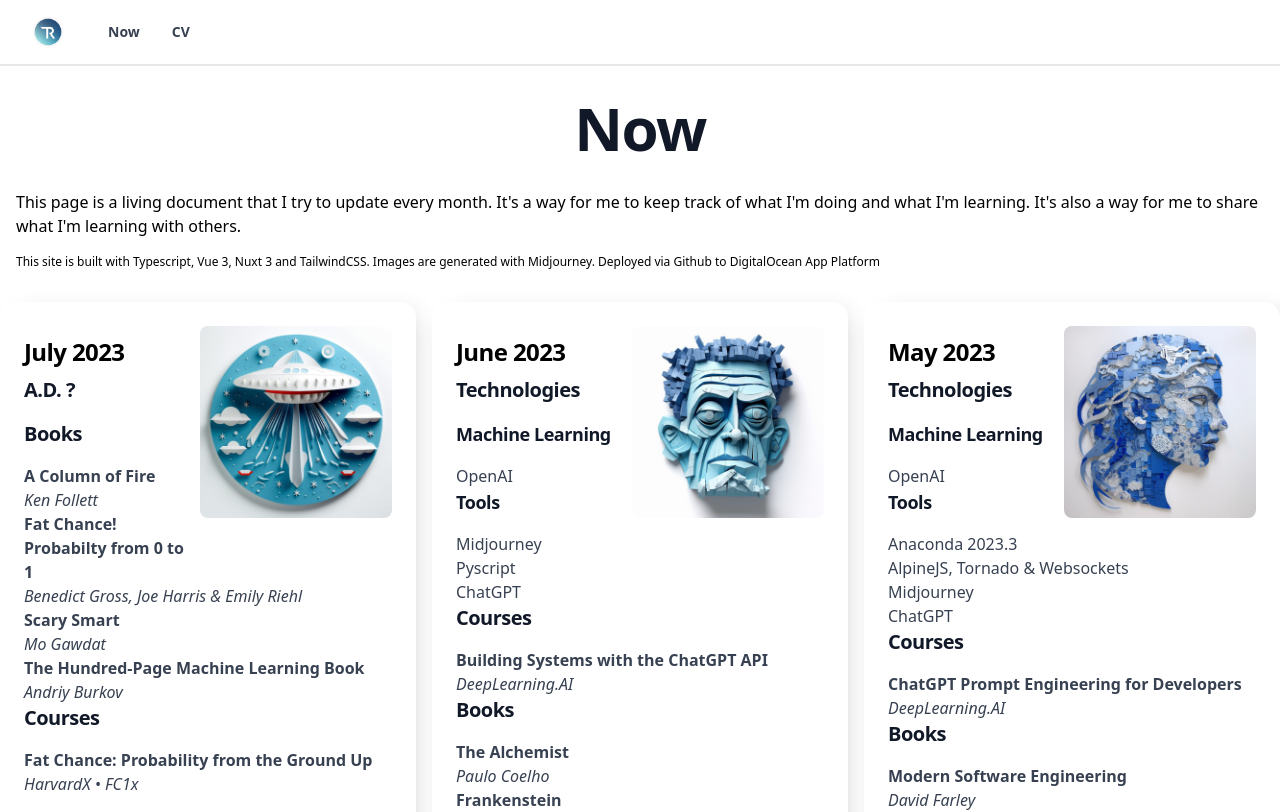
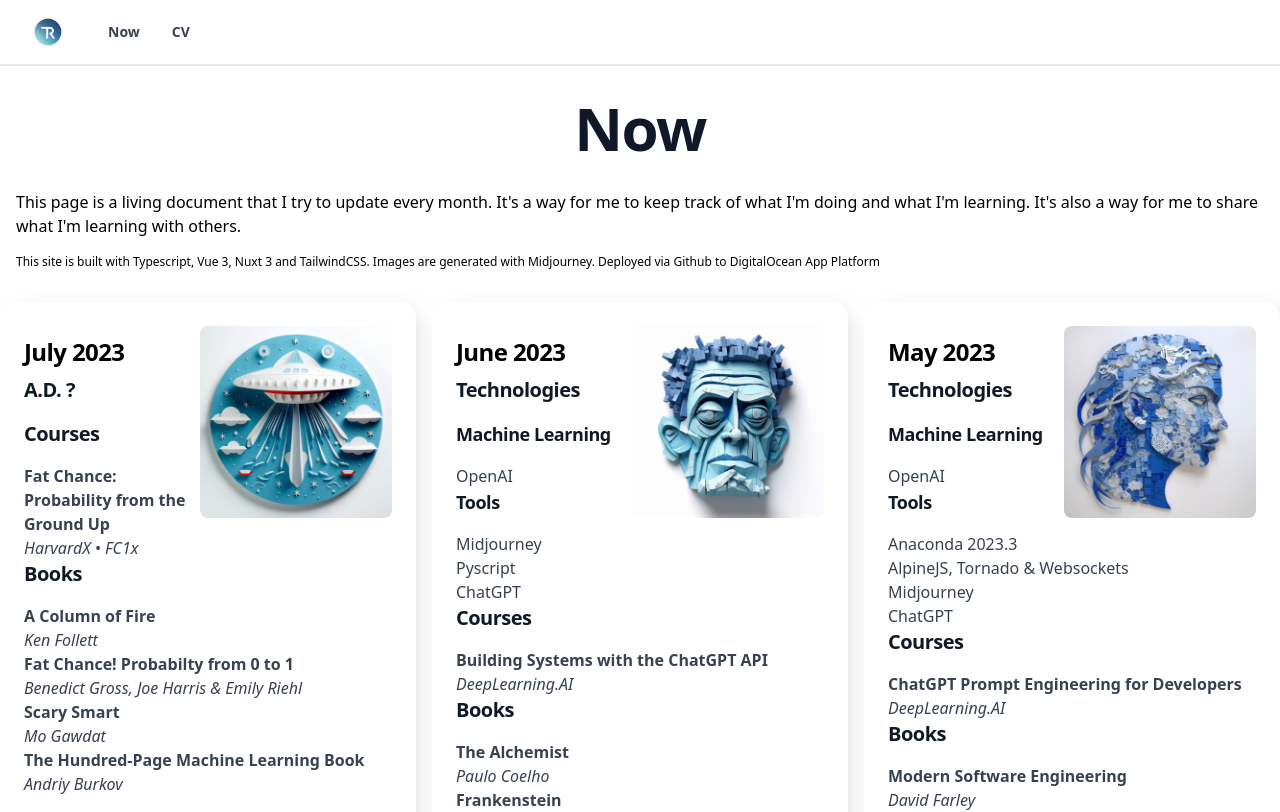
Before and after one commit to ringling/nuxt_ringling_info, a Nuxt app: page /now in a window 1280 px wide. Shown: the top 812 px of the page. Built offline with nearby package versions, Linux system fonts and the light colour scheme.

Commit message:
Correction

```diff
--- a/pages/now.vue
+++ b/pages/now.vue
@@ -26,6 +26,11 @@
 
           <h3>A.D. ?</h3>
 
+          <h3>Courses</h3>
+          <ul>
+            <li class="grid grid-cols-1"> <b>Fat Chance: Probability from the Ground Up</b> <em class="whitespace-nowrap">HarvardX • FC1x</em></li>
+          </ul>
+
           <h3>Books</h3>
           <ul>
             <li class="grid grid-cols-1"> <b>A Column of Fire</b> <em class="whitespace-nowrap">Ken Follett</em> </li>
@@ -33,14 +38,6 @@
             <li class="grid grid-cols-1"> <b>Scary Smart</b> <em class="whitespace-nowrap">Mo Gawdat</em></li>
             <li class="grid grid-cols-1"> <b>The Hundred-Page Machine Learning Book</b> <em class="whitespace-nowrap">Andriy Burkov</em> </li>
           </ul>
-
-          <h3>Courses</h3>
-          <ul>
-            <li class="grid grid-cols-1"> <b>Fat Chance: Probability from the Ground Up</b> <em class="whitespace-nowrap">HarvardX • FC1x</em></li>
-          </ul>
-
-
-
 
           </p>
         </div>
```
